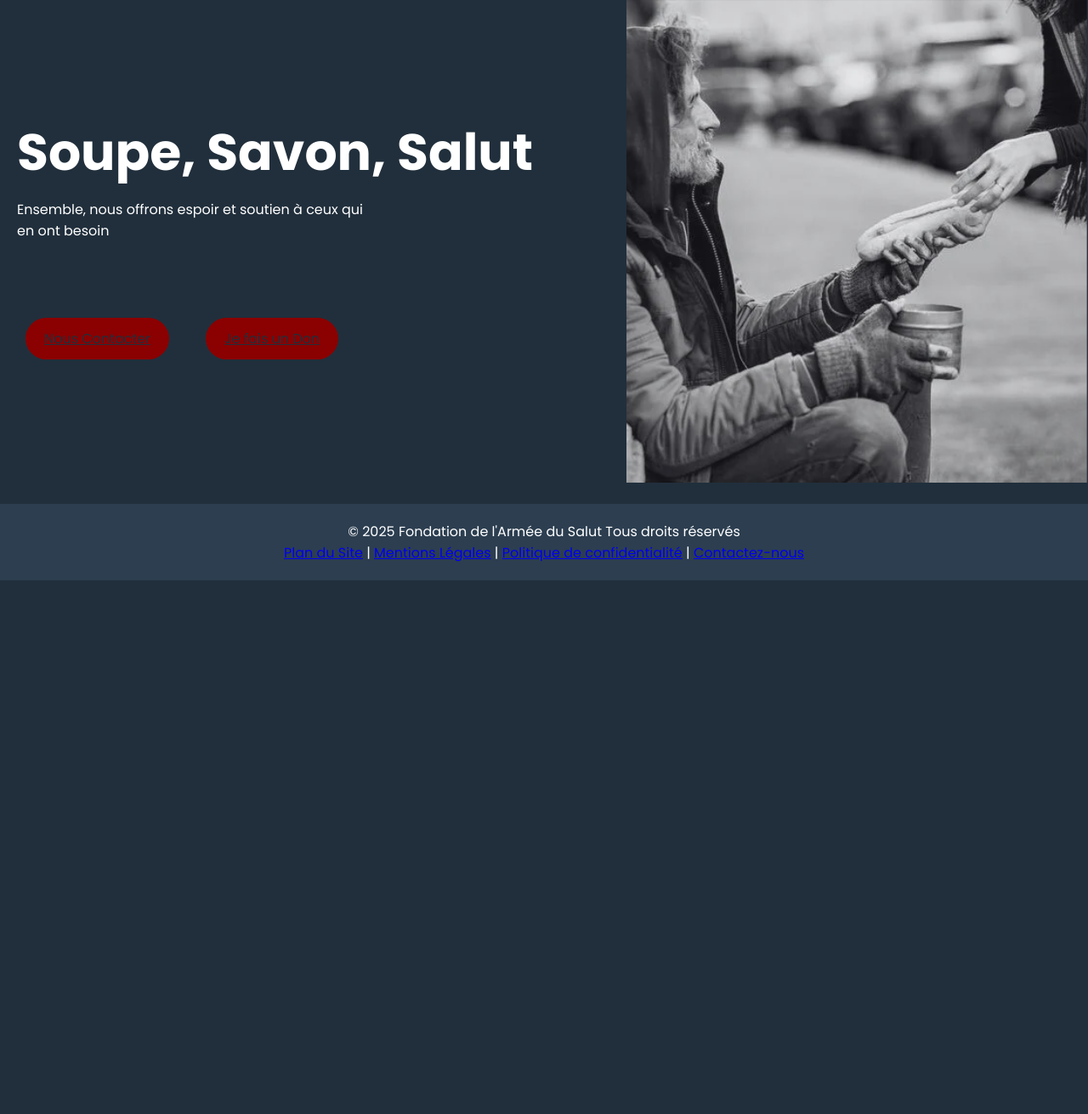
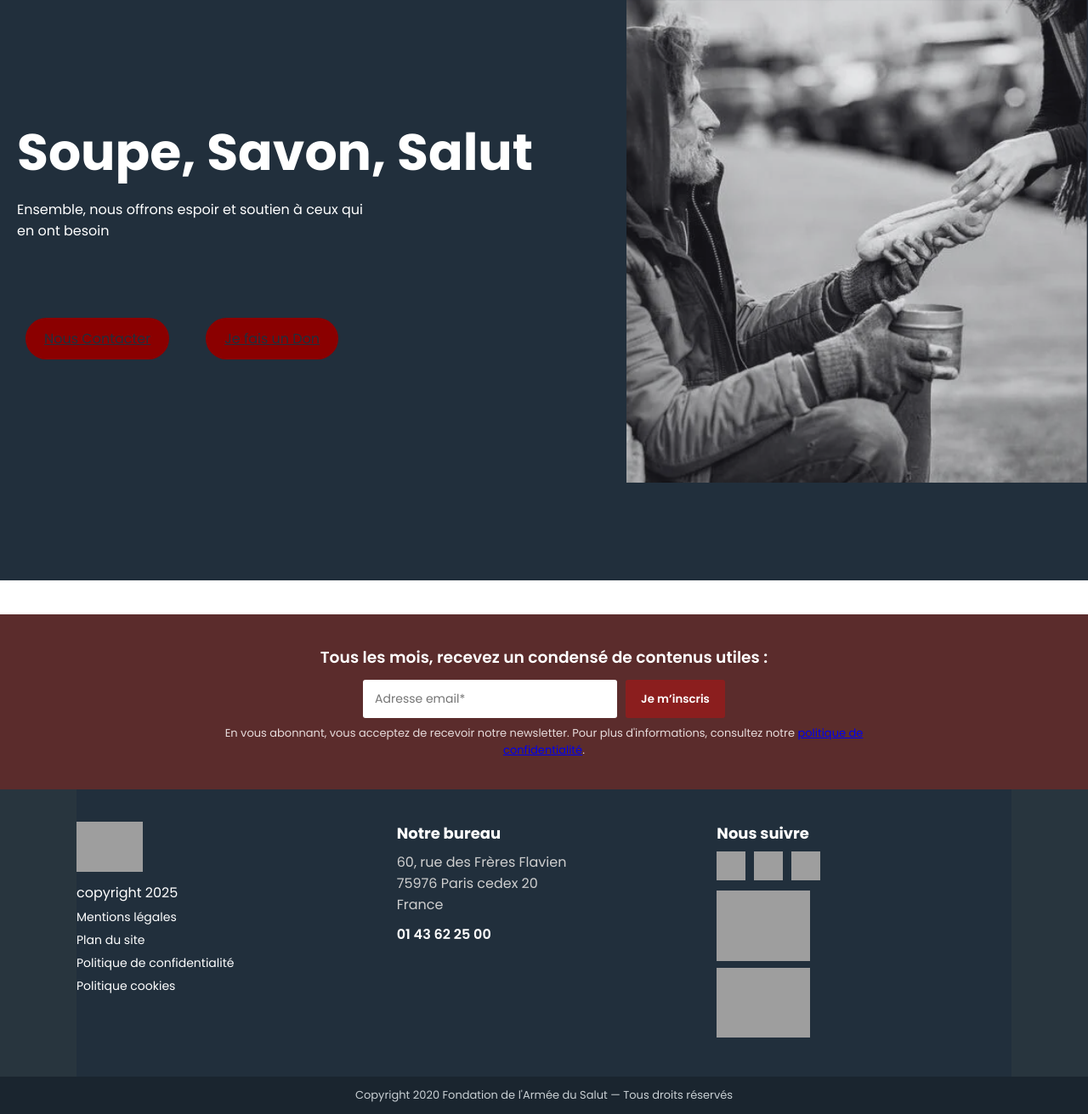
Before and after one commit to ribeiro-angela/SAE-3, a PHP site: page /accueil.html in a window 1280 px wide. Shown: the part 117-1428 px from the top of the page at 85% size. Before the commit the page ends 800 px from the top, so only its background shows below. Run offline with PHP 8.4, Linux system fonts and the light colour scheme; some web fonts are replaced; grey boxes are pictures that could not be loaded.

Commit message:
Ajout du footer, mais manque des images du label ireaser et des icones des reseaux

```diff
--- a/accueil.html
+++ b/accueil.html
@@ -69,13 +69,64 @@
 
 
 
-    <footer>
-        <p>&copy; 2025 Fondation de l'Armée du Salut Tous droits réservés</p>
-        <nav>
-            <a href="#">Plan du Site</a> |
-            <a href="#">Mentions Légales</a> |
-            <a href="#">Politique de confidentialité</a> |
-            <a href="#">Contactez-nous</a>
-        </nav>
+    <footer class="site-footer">
+        <!-- Newsletter -->
+        <div class="footer-newsletter">
+            <div class="wrapper">
+                <h3>Tous les mois, recevez un condensé de contenus utiles :</h3>
+                <form class="newsletter-form" action="#" method="post" novalidate>
+                    <input type="email" name="email" placeholder="Adresse email*" required>
+                    <button type="submit">Je m’inscris</button>
+                </form>
+                <p class="newsletter-note">
+                    En vous abonnant, vous acceptez de recevoir notre newsletter. Pour plus d'informations, consultez notre
+                    <a href="#">politique de confidentialité</a>.
+                </p>
+            </div>
+        </div>
+
+        <!-- Contenu principal du footer -->
+        <div class="footer-main wrapper">
+            <div class="col footer-left">
+                <img src="image/logo.png" alt="Logo" class="footer-logo">
+                <p class="copyright">copyright 2025</p>
+                <nav class="footer-links">
+                    <a href="#">Mentions légales</a>
+                    <a href="#">Plan du site</a>
+                    <a href="#">Politique de confidentialité</a>
+                    <a href="#">Politique cookies</a>
+                </nav>
+            </div>
+
+            <div class="col footer-center">
+                <h4>Notre bureau</h4>
+                <address>
+                    60, rue des Frères Flavien<br>
+                    75976 Paris cedex 20<br>
+                    France
+                </address>
+                <p class="phone"><a href="tel:+33143622500">01 43 62 25 00</a></p>
+            </div>
+
+            <div class="col footer-right">
+                <h4>Nous suivre</h4>
+                <div class="social">
+                    <a href="#" aria-label="Facebook"><img src="image/icon-facebook.png" alt="facebook"></a>
+                    <a href="#" aria-label="Instagram"><img src="image/icon-instagram.png" alt="instagram"></a>
+                    <a href="#" aria-label="LinkedIn"><img src="image/icon-linkedin.png" alt="linkedin"></a>
+                </div>
+                <div class="partners">
+                    <img src="image/label-ideas.png" alt="Label Ideas">
+                    <img src="image/iraiser.png" alt="iRaiser">
+                </div>
+            </div>
+        </div>
+
+        <div class="footer-bottom">
+            <div class="wrapper">
+                <p>Copyright 2020 Fondation de l'Armée du Salut — Tous droits réservés</p>
+            </div>
+        </div>
     </footer>
+
 </body>
--- a/style.css
+++ b/style.css
@@ -1,72 +1,72 @@
 /* Police Google font*/
-
 @import url('https://fonts.googleapis.com/css2?family=Dancing+Script&family=Noto+Sans:ital,wght@0,100..900;1,100..900&family=Playfair+Display:ital,wght@0,400..900;1,400..900&family=Poppins:ital,wght@0,400;0,500;0,600;0,700;1,400&display=swap');
-
 
 :root {
     /*Nos couleurs*/
     --primary-color: #212f3c;
     --white-color: #fff;
     --secondary-color: #2c3e50;
-    --darkRed-color:darkred;
+    --darkRed-color: darkred;
+
+    /* Footer spécifiques */
+    --footer-deep: #212f3c;
+    --footer-mid: #28353e;
+    --newsletter-bg: #5b2c2c;
+    --accent: #8b1e1e;
+    --muted: #cfcfcf;
+    --white: #ffffff;
 }
-
-
 
 * {
     margin: 0;
     padding: 0;
     box-sizing: border-box;
-    font-family: "Poppins", sans-serif ;
+    font-family: "Poppins", sans-serif;
+    list-style-type: none;
+}
 
-    list-style-type: none; /*enlever les points*/
-}
 body {
     margin: 0;
     padding: 0;
     min-height: 100vh;
     position: relative;
 }
-.content{
+
+.content {
     padding-bottom: 60px; /* espace pour ne pas cacher le contenu */
 }
 
 header {
     position: fixed;
     width: 100%;
-    z-index:5;
+    z-index: 5;
     background-color: var(--primary-color);
 }
 
-
-
 /* Navbar styling*/
-header .navbar{  /* placer à droite */
+header .navbar {
     display: flex;
     align-items: center;
     justify-content: space-between;
     padding-right: 20px;
     background-color: var(--primary-color);
-
 }
 
-.logo-container { /*pour que le logo reste à sa taille normal, ici c'est le container qui gère l'espace*/
+.logo-container {
     padding: 10px 0 10px 20px;
     display: inline-block;
 }
+
 .logo-image {
-    height: 60px;         /* Taille du logo (ajuste selon ton besoin) */
-    width: auto;          /* Pour garder les proportions naturelles */
-    margin-right: 20px;   /* Espace entre le logo et le texte */
+    height: 60px;
+    width: auto;
+    margin-right: 20px;
     display: inline-block;
     vertical-align: middle;
 }
 
-.navbar .nav-logo .logo-text{
-
-}
-.navbar .nav-menu .nav-link { /* couleur des lien nav*/
-    padding : 10px 10px;
+.navbar .nav-menu .nav-link {
+    padding: 10px 10px;
     color: whitesmoke;
     border-radius: 10px;
     transition: 0.3s ease;
@@ -83,29 +83,28 @@ header .navbar{  /* placer à droite */
     font-size: 12px;
 }
 
-.slogan-section{
+.slogan-section {
     min-height: 100vh;
     background-color: var(--primary-color);
 }
 
-.slogan-section .section-content{
+.slogan-section .section-content {
     display: flex;
     margin-left: 20px;
     align-items: center;
     min-height: 100vh;
-    color:var(--white-color);
+    color: var(--white-color);
     justify-content: space-between;
 }
 
-
-.slogan-section .slogan-details .title{
+.slogan-section .slogan-details .title {
     font-size: 60px;
     margin-bottom: 10px;
     color: var(--white-color);
     font-family: "poppins";
 }
 
-.slogan-section .slogan-details .subtitle{
+.slogan-section .slogan-details .subtitle {
     margin-top: 8px;
     margin-bottom: 80px;
     max-width: 70%;
@@ -113,12 +112,12 @@ header .navbar{  /* placer à droite */
     font-weight: lighter;
 }
 
-
-.slogan-section .slogan-details .button{
+.slogan-section .slogan-details .button {
     display: flex;
     gap: 23px;
 }
-.slogan-section .slogan-details a.button{
+
+.slogan-section .slogan-details a.button {
     padding: 10px 20px;
     margin: 10px;
     border: 2px solid transparent;
@@ -129,84 +128,164 @@ header .navbar{  /* placer à droite */
     transition: 0.3s ease;
 }
 
-.slogan-section .slogan-details .button:hover{
+.slogan-section .slogan-details .button:hover {
     color: var(--darkRed-color);
     border-color: var(--white-color);
     background-color: transparent;
 }
 
-
-
-
-/*footer*/
-footer {
-    position: absolute;
-    bottom: 0;
-    width: 100%;
-    background-color: var(--secondary-color);
-    color: var(--white-color);
-    text-align: center;
-    padding: 20px;
-    margin-top: 40px;
+/* --- Footer --- */
+.wrapper {
+    max-width: 1100px;
+    margin: 0 auto;
+    padding: 0 20px;
 }
 
-
-
-
-
-
-/* title
-h1{
-    text-align: center;
-    color: var(--darkRed-color);
+.site-footer {
+    font-family: "Poppins", sans-serif;
+    color: var(--white);
+    margin-top: 40px;
+    background: var(--footer-mid);
 }
 
- */
-
-/*
-body {
-    font-family: Arial, Helvetica, sans-serif;
-    margin: 0;
-    padding: 0;
-    line-height: 1.6;
-    background: #ffffff;
-    color: #2c3e50;
+/* Newsletter */
+.footer-newsletter {
+    background: var(--newsletter-bg);
+    padding: 36px 0;
+    color: var(--white);
+}
+.footer-newsletter h3 {
+    text-align: center;
+    font-weight: 600;
+    margin-bottom: 12px;
+}
+.newsletter-form {
+    display: flex;
+    justify-content: center;
+    gap: 10px;
+    margin-bottom: 8px;
+    flex-wrap: wrap;
+}
+.newsletter-form input[type="email"] {
+    padding: 12px 14px;
+    border: none;
+    border-radius: 3px;
+    min-width: 280px;
+    font-size: 14px;
+}
+.newsletter-form button {
+    padding: 12px 18px;
+    border: none;
+    border-radius: 3px;
+    background: var(--accent);
+    color: var(--white);
+    cursor: pointer;
+    font-weight: 600;
+}
+.newsletter-form button:hover {
+    opacity: 0.95;
+}
+.newsletter-note {
+    text-align: center;
+    color: #e7dcdc;
+    font-size: 13px;
+    max-width: 820px;
+    margin: 6px auto 0;
 }
 
-
-
-h1{
-    text-align: center;
-    margin: 20px 0;
-    color: #c8102e;
+/* Footer main */
+.footer-main {
+    display: flex;
+    gap: 30px;
+    padding: 38px 0;
+    background: var(--footer-deep);
+    align-items: flex-start;
+    flex-wrap: wrap;
+}
+.col {
+    flex: 1 1 300px;
+    min-width: 220px;
 }
 
-p {
-    max-width: 800px;
-    margin: 10px auto;
-    padding: 0 15px;
-    font-size: 18px;
-    text-align: justify;
+/* Left column */
+.footer-logo {
+    width: 78px;
+    height: auto;
+    display: block;
+    margin-bottom: 12px;
+}
+.footer-left p,
+.footer-left .footer-links {
+    margin-top: 6px;
+}
+.footer-links a {
+    display: block;
+    color: var(--white);
+    text-decoration: none;
+    margin: 6px 0;
+    font-size: 14px;
+}
+.footer-links a:hover {
+    text-decoration: underline;
 }
 
-
-footer {
-    background-color: #2c3e50;
-    color: white;
-    text-align: center;
-    padding: 20px 10px;
-    margin-top: 40px;
+/* Center column */
+.footer-center h4 {
+    margin-bottom: 8px;
+    font-size: 18px;
+}
+.footer-center address {
+    font-style: normal;
+    color: var(--muted);
+    margin-bottom: 10px;
+}
+.footer-center .phone a {
+    color: var(--white);
+    font-weight: 600;
+    text-decoration: none;
 }
 
-footer a {
-    color: #f5f5f5;
-    text-decoration: none;
-    margin: 0 10px;
+/* Right column */
+.footer-right h4 {
+    margin-bottom: 8px;
+    font-size: 18px;
+}
+.social {
+    display: flex;
+    gap: 10px;
+    align-items: center;
+    margin-bottom: 12px;
+}
+.social img {
+    width: 34px;
+    height: 34px;
+    display: block;
+}
+.partners img {
+    display: block;
+    max-width: 110px;
+    margin: 8px 0;
 }
 
+/* Bottom bar */
+.footer-bottom {
+    background: #1a252f;
+    padding: 12px 0;
+    text-align: center;
+    font-size: 13px;
+    color: #c9d0d4;
+}
 
-footer a:hover {
-    color: #c8102e;
-    text-decoration: underline;
+/* Responsive */
+@media (max-width: 800px) {
+    .newsletter-form input[type="email"] {
+        min-width: 200px;
+    }
+    .footer-main {
+        padding: 24px 0;
+    }
+    .social img {
+        width: 28px;
+        height: 28px;
+    }
 }
-*/
```
